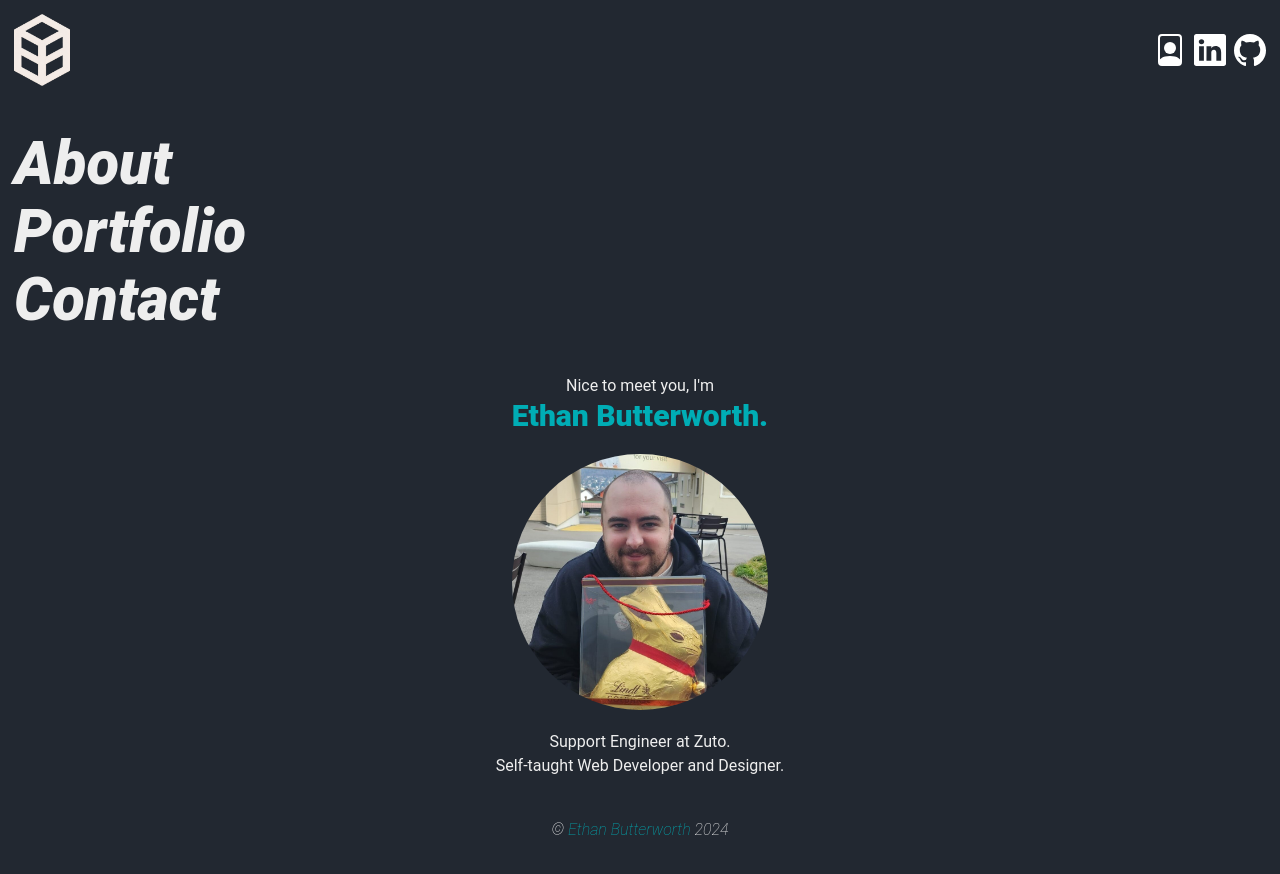
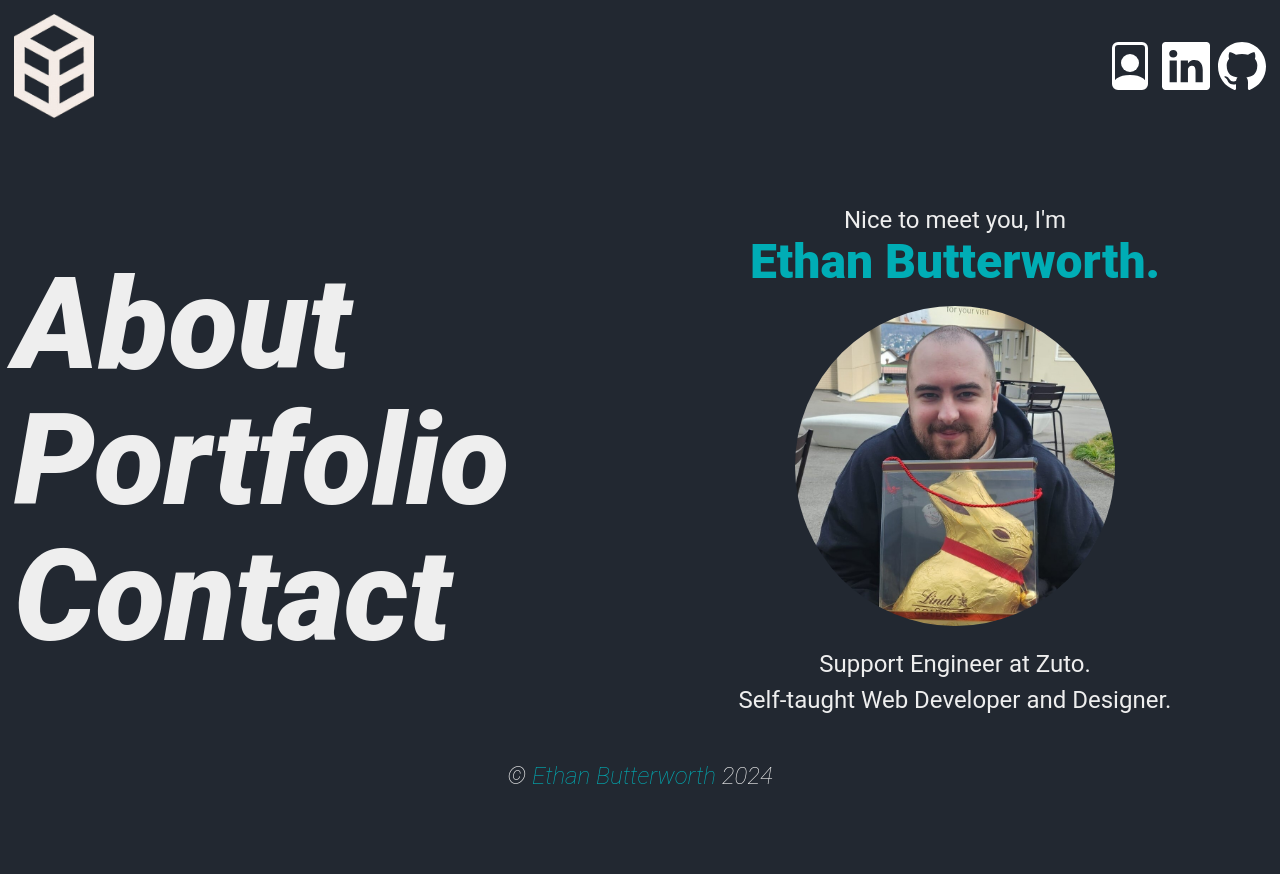
Before and after one commit to ethan-butterworth/my-react-portfolio-v2, a Next.js app: page / in a window 1280 px wide. Shown: the top 874 px of the page. After the commit the page ends 802 px from the top, so only its background shows below. Built offline with nearby package versions, Linux system fonts and the light colour scheme.

Commit message:
font size + breakpoints.

```diff
--- a/src/app/about/page.js
+++ b/src/app/about/page.js
@@ -13,7 +13,7 @@ const page = () => {
           <Text />
         </div>
         <Footer />
-        <img src='/about-image.jpg' alt='Ethan during a hike overlooking the Peak District and Oldham in the distance' className='hidden'></img>
+        <img src='/about-image.jpg' alt='Ethan during a hike overlooking the Peak District and Oldham in the distance' className='max-lg:hidden'></img>
     </div>
   )
 }
--- a/src/app/globals.css
+++ b/src/app/globals.css
@@ -50,3 +50,14 @@ h2 {
   font-weight: 900;
   font-size: 1.5rem;
 }
+
+@media only screen and (min-width: 1024px) {
+  body {
+      height: 97.8vh;
+      font-size: 1.5rem;
+  }
+
+  h2 {
+    font-size: 2rem;
+  }
+}
--- a/src/app/page.js
+++ b/src/app/page.js
@@ -6,10 +6,12 @@ import Footer from '../components/common/footer'
 
 const homepage = () => {
   return (
-    <div>
+    <div className='lg:flex flex-col justify-between h-full'>
       <Nav />
-      <Links />
-      <Bio />
+      <div className='lg:flex justify-between items-center'>
+        <Links />
+        <Bio />
+      </div>
       <Footer />
     </div>
   )
--- a/src/components/Index/bio.js
+++ b/src/components/Index/bio.js
@@ -2,10 +2,10 @@ import React from 'react'
 
 const bio = () => {
   return (
-    <div className='mt-10 flex flex-col items-center'>
+    <div className='mt-10 flex flex-col items-center lg:w-1/2'>
         <p>Nice to meet you, I'm</p>
-        <h1 className='text-3xl text-bright-blue font-black'>Ethan Butterworth.</h1>
-        <img src='/my-pic.jpg' alt='Ethan Butterworth' className='h-64 rounded-full m-5'></img>
+        <h1 className='text-3xl text-bright-blue font-black lg:text-5xl'>Ethan Butterworth.</h1>
+        <img src='/my-pic.jpg' alt='Ethan Butterworth' className='h-64 rounded-full m-5 lg:h-80'></img>
         <p>Support Engineer at Zuto.</p>
         <p>Self-taught Web Developer and Designer.</p>
     </div>
--- a/src/components/Index/links.js
+++ b/src/components/Index/links.js
@@ -3,7 +3,7 @@ import Link from 'next/link'
 
 const links = () => {
   return (
-    <div className='flex flex-col text-6xl font-black mt-10 italic'>
+    <div className='flex flex-col text-6xl font-black mt-10 italic lg:text-9xl'>
         <Link href='/about' className=' p-1 w-48'>About</Link>
         <Link href='/portfolio' className=' p-1 w-64'>Portfolio</Link>
         <Link href='/contact' className=' p-1 w-60'>Contact</Link>
--- a/src/components/common/nav.js
+++ b/src/components/common/nav.js
@@ -6,12 +6,12 @@ const nav = () => {
     <div>
         <div className='flex justify-between items-center mb-10'>
           <div>
-            <Link href='/'><img src='/logo.png' alt='Logo and Home button.' className='h-20 p-1'></img></Link>
+            <Link href='/'><img src='/logo.png' alt='Logo and Home button.' className='h-20 p-1 lg:h-28'></img></Link>
           </div>
           <div className='flex'>
-            <a href='/my-cv.docx' target='_blank'><img src='/cv.svg' alt='Download a copy of my CV.' className='h-10 p-1'></img></a>
-            <a href='https://uk.linkedin.com/in/ethan-butterworth-012960185' target='_blank'><img src='/linked-in.svg' alt='Visit my Linked-In page.' className='h-10 p-1'></img></a>
-            <a href='https://github.com/ethan-butterworth' target='_blank'><img src='/github.svg' alt='Visit my Github page.' className='h-10 p-1'></img></a>
+            <a href='/my-cv.docx' target='_blank'><img src='/cv.svg' alt='Download a copy of my CV.' className='h-10 p-1 lg:h-14'></img></a>
+            <a href='https://uk.linkedin.com/in/ethan-butterworth-012960185' target='_blank'><img src='/linked-in.svg' alt='Visit my Linked-In page.' className='h-10 p-1 lg:h-14'></img></a>
+            <a href='https://github.com/ethan-butterworth' target='_blank'><img src='/github.svg' alt='Visit my Github page.' className='h-10 p-1 lg:h-14'></img></a>
           </div>
         </div>
     </div>
--- a/src/components/contact/links.js
+++ b/src/components/contact/links.js
@@ -21,7 +21,7 @@ const links = () => {
             <div key={index}>
                 <a href={section.link} target='_blank' className='flex mb-1'>
                 <img src={section.image} alt={section.title} className='w-6'></img>
-                <h2 className='ml-1'>{section.title}</h2>
+                <h2 className='ml-1 text-lg'>{section.title}</h2>
                 </a>
             </div>
         ));
```
